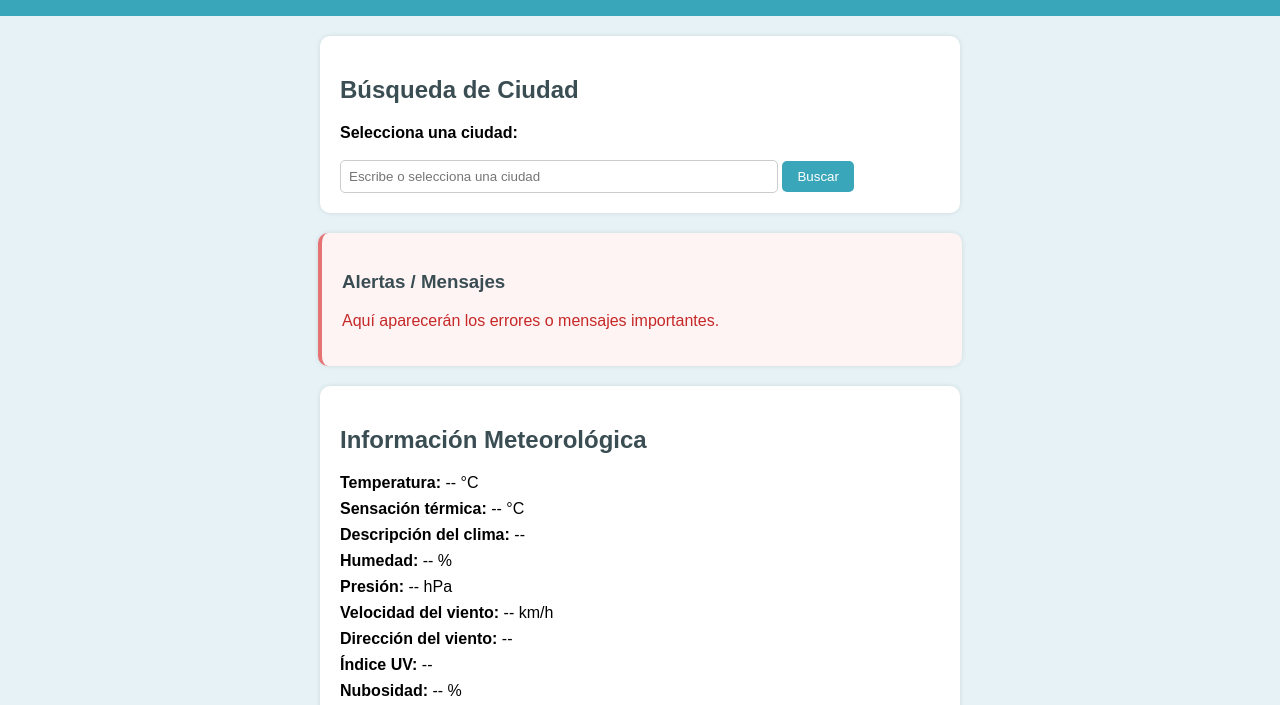
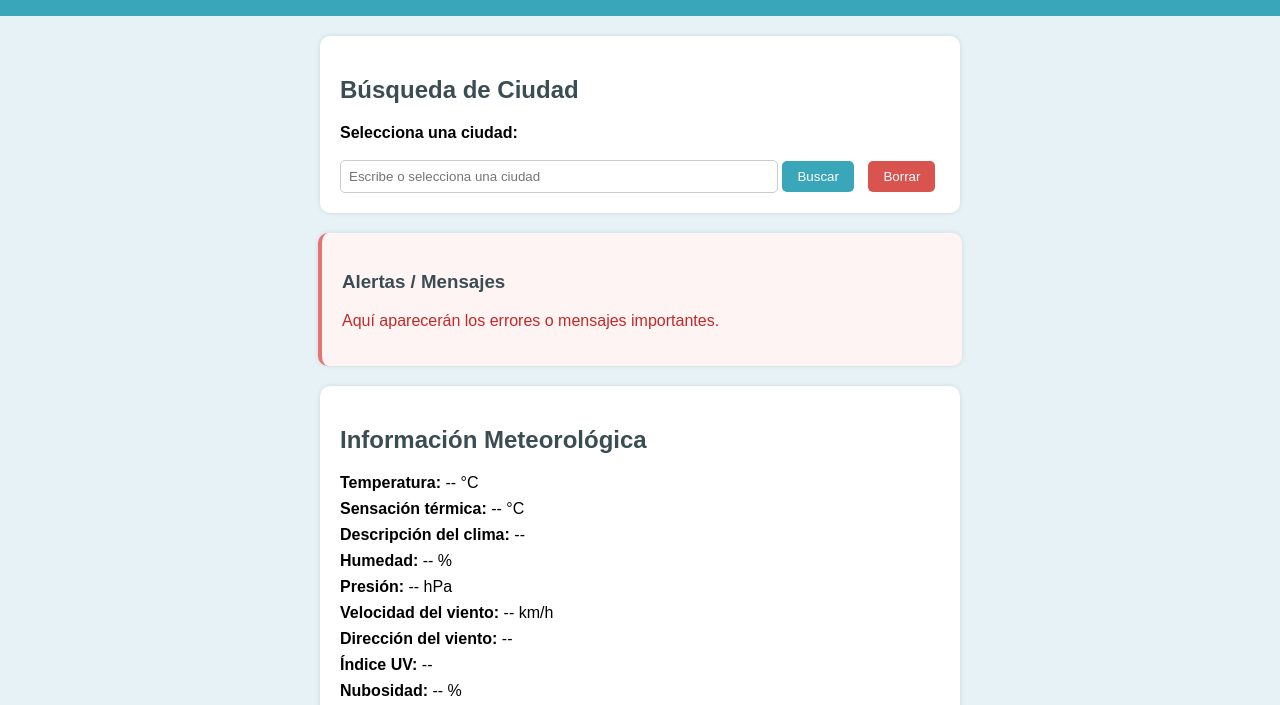
Before and after one commit to JairGaMa/Metereologia-sitioweb, a plain HTML site: page index.html in a window 1280 px wide. Shown: the part 94-799 px from the top of the page. Drawn offline with Linux system fonts and the light colour scheme.

Commit message:
se agrego boton para borra el contenido del input y los estilos correspondientes

```diff
--- a/index.html
+++ b/index.html
@@ -66,6 +66,7 @@
             <option value="Xicoténcatl">
         </datalist>
         <button id="btnBuscar" class="boton">Buscar</button>
+        <button id="btnBorrar" class="boton boton-borrar">Borrar</button>
     </section>
 
     <!-- Sección de alertas -->
--- a/style.css
+++ b/style.css
@@ -44,6 +44,15 @@ body {
 .boton:hover {
     background-color: #2a889a;
 }
+.boton-borrar {
+    background-color: #d9534f;
+}
+.boton-borrar:hover {
+    background-color: #c9302c;
+}
+.boton + .boton {
+    margin-left: 10px;
+}
 .alerta {
     background-color: #fff4f4;
     border-left: 4px solid #e57373;
```
